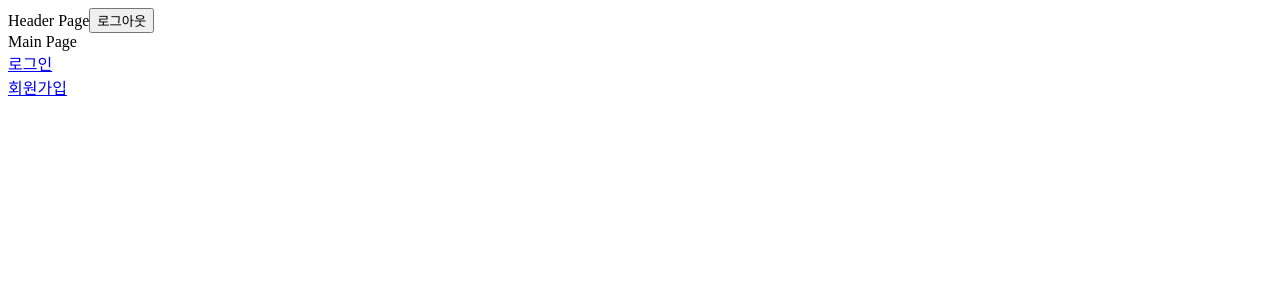
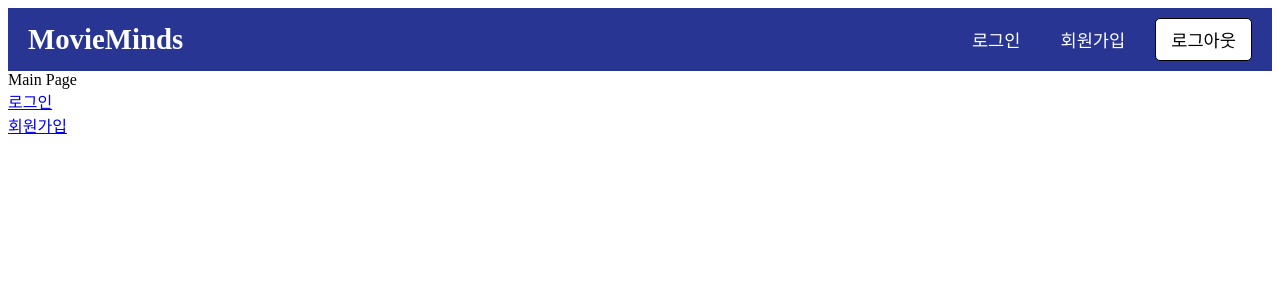
Before and after one commit to MovieMinds2/Client, a React (Vite) app: page / in a window 1280 px wide. Shown: the top 300 px of the page. Built offline with nearby package versions, Linux system fonts and the light colour scheme; no server answers.

Commit message:
sarang/header-style-update - v1.0_헤더 색상 및 버튼 스타일 적용

```diff
--- a/Src/Page/shared_component/Header.tsx
+++ b/Src/Page/shared_component/Header.tsx
@@ -1,5 +1,6 @@
+import React from 'react';
+import { Link, useNavigate } from "react-router-dom";
 import axios from "axios";
-import { useNavigate } from "react-router-dom";
 
 const Header = () => {
   const navigate = useNavigate();
@@ -14,7 +15,6 @@ const Header = () => {
 
       try {
         const result = await axios.post("http://localhost:5000/users/logout", {
-          // 쿠키값 전송 여부
           withCredentials: true,
         });
 
@@ -23,19 +23,72 @@ const Header = () => {
           navigate("/");
         }
       } catch (error) {
-        // 타입 가드를 통해서 에러
         if (error instanceof Error) console.log(`error:${error.message}`);
       }
     }
   };
+
   return (
-    <>
-      <div>
-        Header Page
-        <button onClick={e_logout}>로그아웃</button>
+    <header style={headerStyle}>
+      <div style={logoContainerStyle}>
+        <Link to="/" style={logoLinkStyle}>
+          <span style={logoTextStyle}>MovieMinds</span>
+        </Link>
       </div>
-    </>
+
+      <nav style={navStyle}>
+        <Link to="/login" style={navLinkStyle}>로그인</Link>
+        <Link to="/create-account" style={navLinkStyle}>회원가입</Link>
+        <button onClick={e_logout} style={navButtonStyle}>로그아웃</button>
+      </nav>
+    </header>
   );
 };
 
 export default Header;
+
+const headerStyle: React.CSSProperties = {
+  display: 'flex',
+  justifyContent: 'space-between',
+  alignItems: 'center',
+  padding: '10px 20px',
+  backgroundColor: '#283593',
+  color: 'white',
+};
+
+const logoContainerStyle: React.CSSProperties = {};
+
+const logoLinkStyle: React.CSSProperties = {
+  textDecoration: 'none',
+  color: 'white',
+  fontSize: '1.8em',
+  fontWeight: 'bold',
+};
+
+const logoTextStyle: React.CSSProperties = {};
+
+const navStyle: React.CSSProperties = {
+  display: 'flex',
+  gap: '20px',
+  alignItems: 'center',
+};
+
+const navLinkStyle: React.CSSProperties = {
+  textDecoration: 'none',
+  color: 'white',
+  fontSize: '1.1em',
+  padding: '5px 10px',
+  borderRadius: '5px',
+  transition: 'background-color 0.3s ease',
+};
+
+const navButtonStyle: React.CSSProperties = {
+  backgroundColor: 'white',
+  color: 'black',
+  border: '1px solid black',
+  padding: '8px 15px',
+  borderRadius: '5px',
+  cursor: 'pointer',
+  fontSize: '1.1em',
+  transition: 'background-color 0.3s ease',
+};
```
Also changed, not shown: 1 other file (tests, documents, lock files or other folders).
